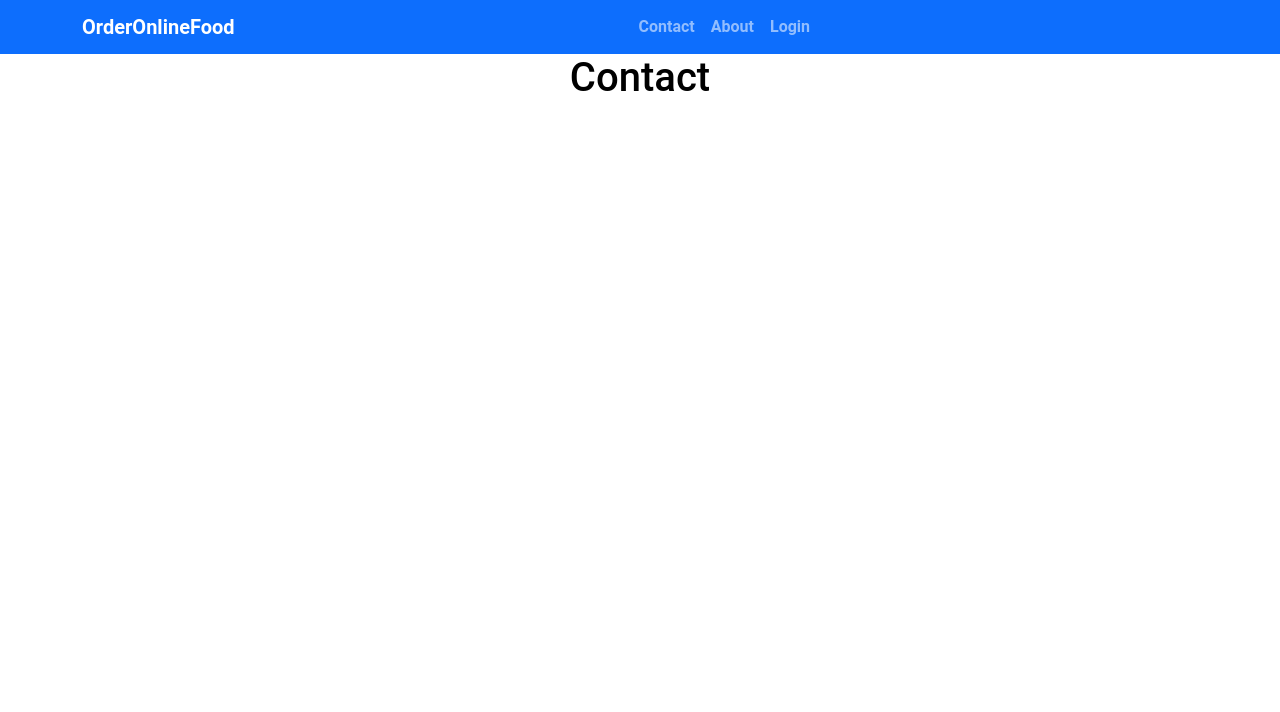
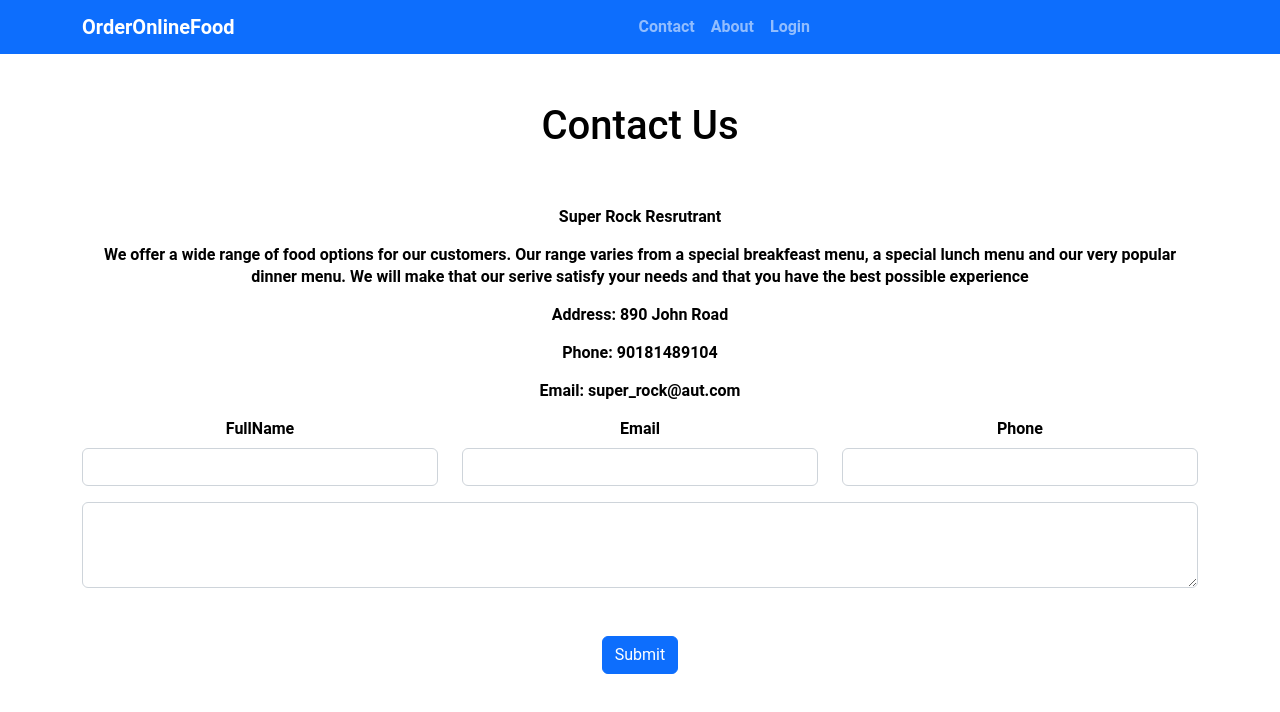
Before and after one commit to cheatchansovoth/SuperRock, a React (Create React App) app in the folder Super_Rock/frontend/: page /contact in a window 1280 px wide. Shown: the top 712 px of the page. Built offline with nearby package versions, Linux system fonts and the light colour scheme; the HTML template or start-up script is replaced by a standard one.

Commit message:
Update About page

```diff
--- a/Super_Rock/frontend/src/Pages/Contact.css
+++ /dev/null
@@ -1,4 +0,0 @@
-.login-section
-{
-    margin-top:10%;
-}
--- a/Super_Rock/frontend/src/Pages/Contact.js
+++ b/Super_Rock/frontend/src/Pages/Contact.js
@@ -1,13 +1,62 @@
 import react from 'react';
-
-import './Contact.css';
-
+import 'bootstrap/dist/css/bootstrap.min.css';
+import { Container,Row,Col,Form,Button} from 'react-bootstrap';
 const Contact=()=>
 {
 
     return (
         <div>
-            <h1>Contact</h1>
+            <Container>
+                <Row className='mt-5'>
+                    <Col><h1>Contact Us</h1></Col>
+                </Row>
+                <Row>
+                <Col className='mt-5'>
+                        <p>Super Rock Resrutrant</p>
+                        <p>We offer a wide range of food options for our customers. Our range varies from a special breakfeast menu,
+                            a special lunch menu and our very popular dinner menu. We will make that our serive satisfy your needs
+                            and that you have the best possible experience</p>
+                        <p>Address: 890 John Road</p>
+                        <p>Phone: 90181489104</p>
+                        <p>Email: super_rock@aut.com</p>
+
+                    </Col>
+                </Row>
+            </Container>
+            <Container>
+                <Row>
+                    <Col lg={4}>
+                    <Form.Group className="mb-3" controlId="formBasicEmail">
+                        <Form.Label>FullName</Form.Label>
+                        <Form.Control type="text" />
+                        <Form.Text className="text-muted">
+                        </Form.Text>
+                    </Form.Group>
+                    </Col>
+                    <Col lg={4}>
+                    <Form.Group className="mb-3" controlId="formBasicEmail">
+                        <Form.Label>Email</Form.Label>
+                        <Form.Control type="email"/>
+                        <Form.Text className="text-muted">
+                        </Form.Text>
+                    </Form.Group>
+                    </Col>
+                    <Col lg={4}>
+                    <Form.Group className="mb-3" controlId="formBasicEmail">
+                        <Form.Label>Phone</Form.Label>
+                        <Form.Control type="text"/>
+                        <Form.Text className="text-muted">
+                        </Form.Text>
+                    </Form.Group>
+                    </Col>
+                    <Col lg={12}>
+                    <textarea class="form-control" id="exampleFormControlTextarea1" rows="3"></textarea>
+                    </Col>
+                    <Col className='mt-5'>
+                        <Button>Submit</Button>
+                    </Col>
+                </Row>
+            </Container>
         </div>
     );
 }
--- a/Super_Rock/frontend/src/Pages/Home.js
+++ b/Super_Rock/frontend/src/Pages/Home.js
@@ -13,7 +13,7 @@ const Home=()=>
                 <h1>Hungry ?</h1>
                 <h3 className='mt-4'>Why don't you get food from us ?</h3>
                 <Link to='/menu'>
-                <Button className='mt-4' >Order Now!!</Button>
+                <Button className='mt-4' >Click Menu</Button>
                 </Link>
                 </Col>
                 <Col lg={6}>
--- a/Super_Rock/frontend/src/Pages/Login.css
+++ b/Super_Rock/frontend/src/Pages/Login.css
@@ -2,3 +2,8 @@
 {
     margin-top:10%;
 }
+.login-logo
+{
+    width: 380px;
+    height: auto;
+}
--- a/Super_Rock/frontend/src/Pages/Login.js
+++ b/Super_Rock/frontend/src/Pages/Login.js
@@ -1,6 +1,7 @@
 import React,{useState} from 'react';
 import {Link} from 'react-router-dom';
 import Axios from 'axios';
+import logo from '../asset/superrock.png'
 import {
     MDBContainer,
     MDBCol,
@@ -29,10 +30,10 @@ const Login=()=>
         <MDBRow>
 
           <MDBCol col='10' md='6'>
-            <img src="https://mdbcdn.b-cdn.net/img/Photos/new-templates/bootstrap-login-form/draw2.webp" class="img-fluid" alt="logo" />
+            <img src={logo} className="img-fluid login-logo" alt="logo"/>
           </MDBCol>
 
-          <MDBCol col='4' md='6'>
+          <MDBCol col='4' md='6' className='mt-5'>
             <h1 className='mb-5'>Login</h1>
             <MDBInput wrapperClass='mb-4' label='Email address' id='formControlLg' type='email' size="lg"
             onChange={(event)=>{
--- a/Super_Rock/frontend/src/Pages/Tredingmenu.css
+++ b/Super_Rock/frontend/src/Pages/Tredingmenu.css
@@ -2,13 +2,8 @@
 {
     margin:3rem 0rem;
 }
-.Card
-{
-    margin-left:10%;
-}
+
 .Card img
 {
     border-radius: 10%;
-    width: 100%;
-    height: 100%;
 }
```
